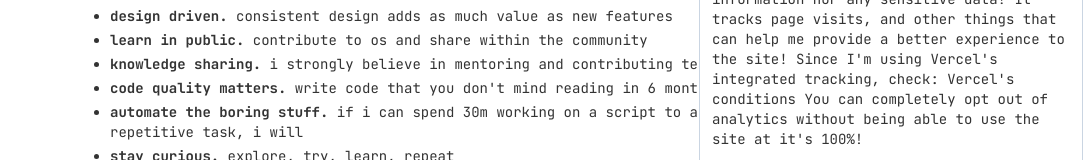
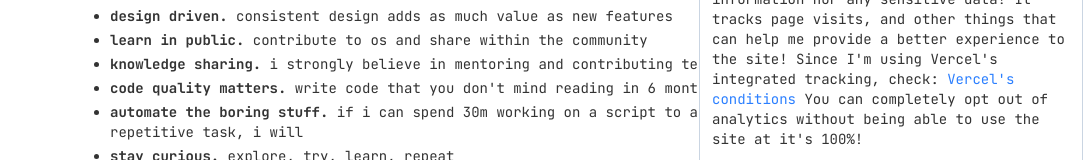
Before and after one commit to mikededo/portfolio, a SvelteKit app: page / in a window 1280 px wide. Both pictures are taken after a click on the button "Know more". Shown: the part 582-742 px from the top of the page, without its empty margins (197-1280 px from the left). Built offline with nearby package versions, Linux system fonts and the light colour scheme.

Commit message:
fix: unify link styles

```diff
--- a/src/app.css
+++ b/src/app.css
@@ -28,3 +28,7 @@ h2:after {
   content: '+';
   @apply absolute -top-4 -left-4 font-thin text-slate-600;
 }
+
+a {
+  @apply text-blue-500 hover:underline;
+}
--- a/src/lib/components/cookie-consent.svelte
+++ b/src/lib/components/cookie-consent.svelte
@@ -65,7 +65,7 @@
                 transition:slide={{ duration: 250, easing: quintOut }}
             >
                 The site does not track any personal information nor any sensitive data! It tracks page visits, and other things that can help me provide a better experience to the site! Since I'm using Vercel's integrated tracking, check:
-                <a class="text-peach hover:underline" href="https://vercel.com/docs/analytics/privacy-policy#privacy-and-compliance">Vercel's conditions</a>
+                <a href="https://vercel.com/docs/analytics/privacy-policy#privacy-and-compliance">Vercel's conditions</a>
                 You can completely opt out of analytics without being able to use the site at it's 100%!
             </p>
         {/if}
--- a/src/lib/components/link.svelte
+++ b/src/lib/components/link.svelte
@@ -8,7 +8,6 @@
 
 <a
     {...restProps}
-    class="text-blue-500 hover:underline"
     href={href}
     rel="noopener noreferrer"
     target="_blank"
```
